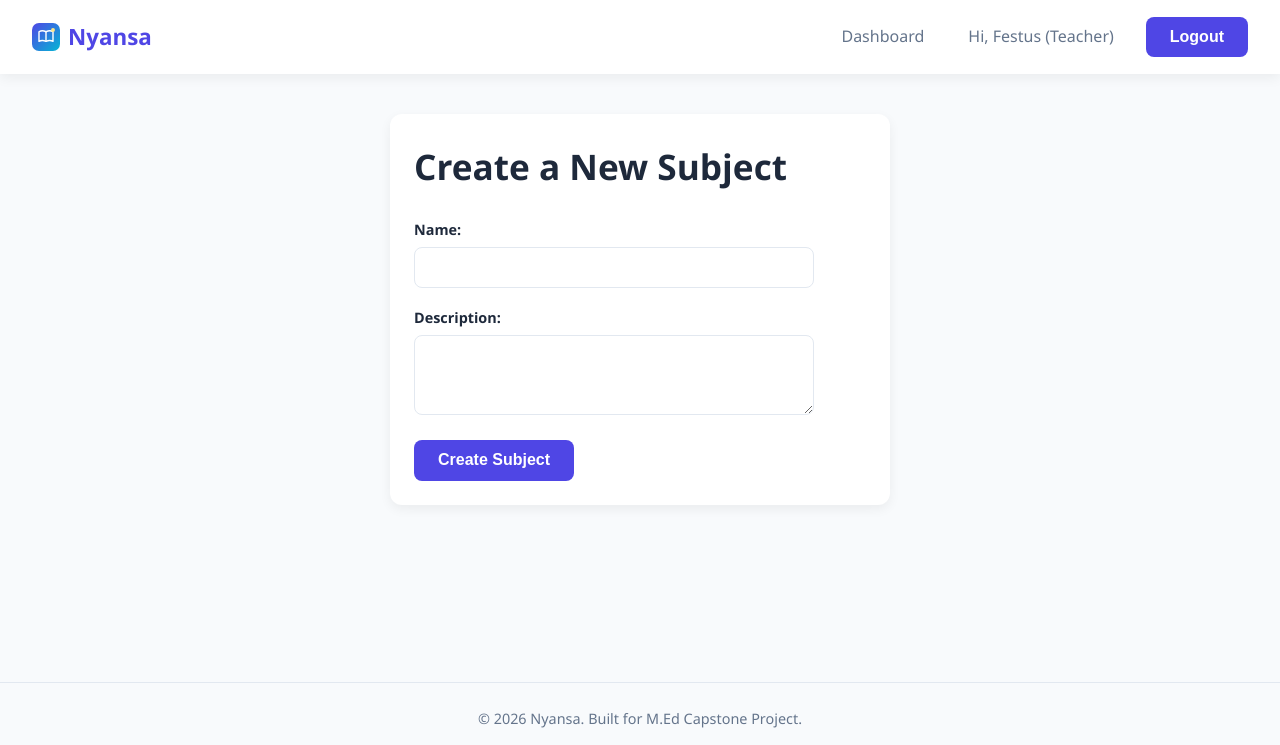
After one commit to festusboamah/nyansa-ai-tutor, a Django app: page /courses/create-subject/ in a window 1280 px wide. The commit adds this page. Shown: the top 745 px of the page. Run offline with Django 5.2, Linux system fonts and the light colour scheme; a user stored in the database is signed in.

Commit message:
Add in-app teacher tools: create subjects and materials without Django admin

```diff
--- /dev/null
+++ b/courses/forms.py
@@ -0,0 +1,20 @@
+from django import forms
+from .models import Subject, Material
+
+
+class SubjectForm(forms.ModelForm):
+    class Meta:
+        model = Subject
+        fields = ["name", "description"]
+        widgets = {
+            "description": forms.Textarea(attrs={"rows": 3}),
+        }
+
+
+class MaterialForm(forms.ModelForm):
+    class Meta:
+        model = Material
+        fields = ["subject", "title", "material_type", "file", "video_url", "description"]
+        widgets = {
+            "description": forms.Textarea(attrs={"rows": 3}),
+        }
--- a/courses/urls.py
+++ b/courses/urls.py
@@ -6,4 +6,6 @@ urlpatterns = [
     path("browse/", views.browse_subjects_view, name="browse_subjects"),
     path("enroll/<int:subject_id>/", views.enroll_view, name="enroll_subject"),
     path("subject/<int:subject_id>/", views.subject_detail_view, name="subject_detail"),
+    path("create-subject/", views.create_subject_view, name="create_subject"),
+    path("create-material/", views.create_material_view, name="create_material"),
 ]
--- a/courses/views.py
+++ b/courses/views.py
@@ -1,7 +1,8 @@
 from django.shortcuts import render, redirect, get_object_or_404
 from django.contrib.auth.decorators import login_required
 from django.contrib import messages
-from .models import Subject, Enrollment
+from .models import Subject, Enrollment, Material
+from .forms import SubjectForm, MaterialForm
 
 
 @login_required
@@ -52,3 +53,40 @@ def subject_detail_view(request, subject_id):
         "materials": materials,
         "quizzes": quizzes,
     })
+
+@login_required
+def create_subject_view(request):
+    if not request.user.is_teacher():
+        messages.error(request, "Only teachers can create subjects.")
+        return redirect("home")
+
+    if request.method == "POST":
+        form = SubjectForm(request.POST)
+        if form.is_valid():
+            form.save()
+            messages.success(request, "Subject created successfully!")
+            return redirect("teacher_dashboard")
+    else:
+        form = SubjectForm()
+
+    return render(request, "courses/create_subject.html", {"form": form})
+
+
+@login_required
+def create_material_view(request):
+    if not request.user.is_teacher():
+        messages.error(request, "Only teachers can add materials.")
+        return redirect("home")
+
+    if request.method == "POST":
+        form = MaterialForm(request.POST, request.FILES)
+        if form.is_valid():
+            material = form.save(commit=False)
+            material.teacher = request.user
+            material.save()
+            messages.success(request, "Material added successfully!")
+            return redirect("teacher_dashboard")
+    else:
+        form = MaterialForm()
+
+    return render(request, "courses/create_material.html", {"form": form})
--- a/static/css/style.css
+++ b/static/css/style.css
@@ -709,3 +709,19 @@ h2 {
     color: #92400e;
     margin-top: 0.4rem;
 }
+
+.form-card {
+    max-width: 500px;
+    margin: 0 auto;
+}
+
+.form-card h1 {
+    margin-bottom: 1.5rem;
+}
+
+.dashboard-actions {
+    display: flex;
+    gap: 1rem;
+    margin-bottom: 2rem;
+    flex-wrap: wrap;
+}
--- /dev/null
+++ b/templates/courses/create_subject.html
@@ -0,0 +1,12 @@
+{% extends "base.html" %}
+{% block title %}Create Subject - Nyansa{% endblock %}
+{% block content %}
+<div class="card form-card">
+    <h1>Create a New Subject</h1>
+    <form method="post">
+        {% csrf_token %}
+        {{ form.as_p }}
+        <button type="submit" class="btn-small">Create Subject</button>
+    </form>
+</div>
+{% endblock %}
--- a/templates/dashboard/teacher_dashboard.html
+++ b/templates/dashboard/teacher_dashboard.html
@@ -3,6 +3,11 @@
 {% block content %}
 <h1>Teacher Dashboard</h1>
 <p>Overview of your subjects and enrolled students.</p>
+
+<div class="dashboard-actions">
+    <a href="{% url 'create_subject' %}" class="btn-small">+ Create Subject</a>
+    <a href="{% url 'create_material' %}" class="btn-small btn-secondary">+ Add Material</a>
+</div>
 
 {% for data in subject_data %}
 <div class="card">
```
Also changed, not shown: templates/courses/create_material.html (added, +12 -0 lines), db.sqlite3.
